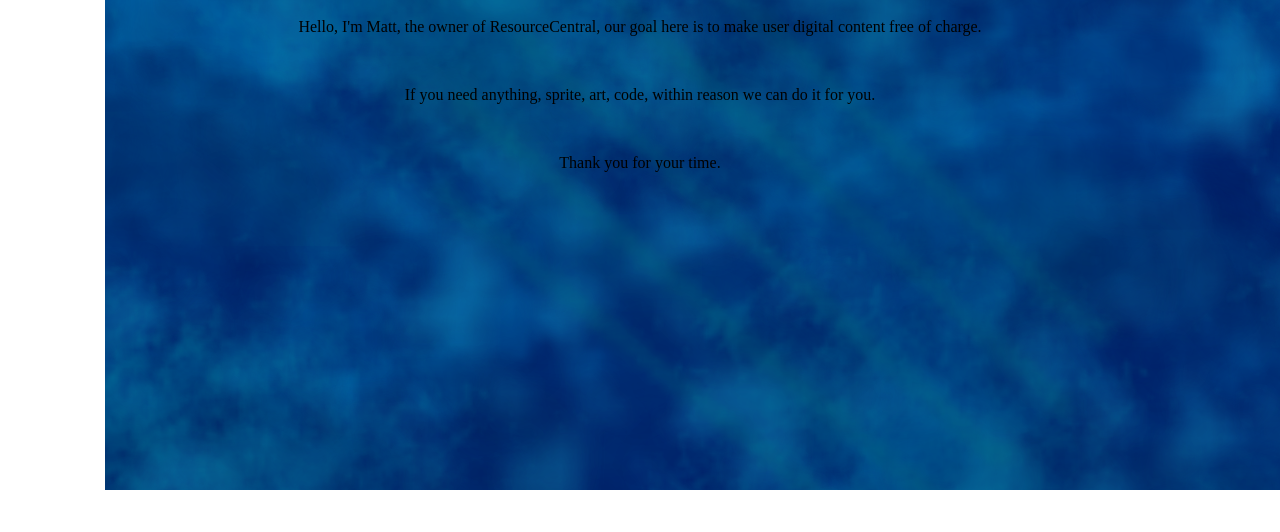
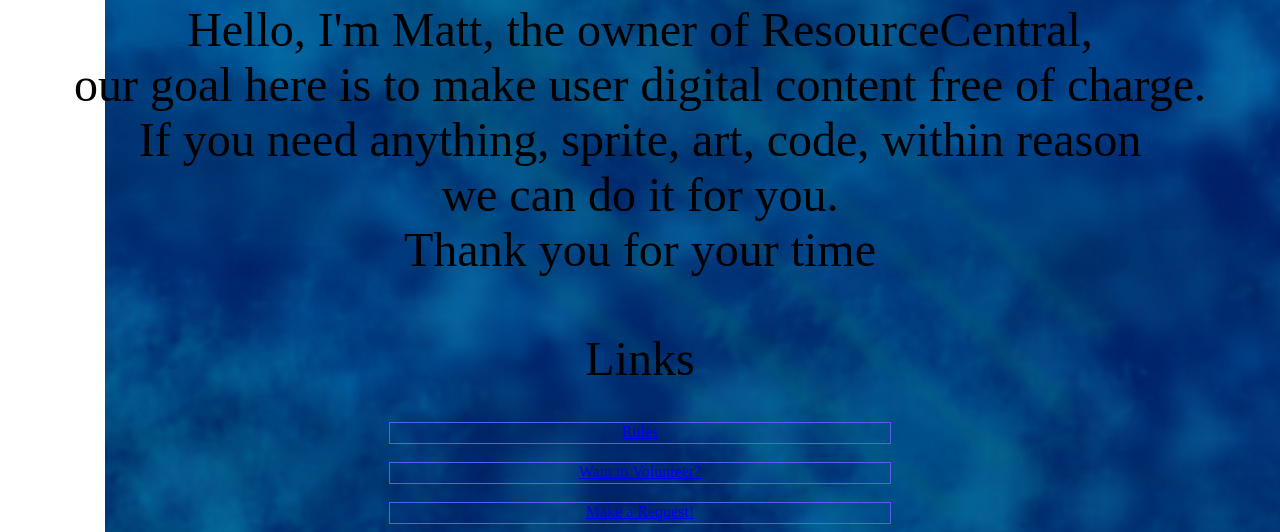
Before and after one commit to mattsmithdw2/Resourcecentral, a plain HTML site: page index.html in a window 1280 px wide. Shown: the part 310-842 px from the top of the page. Before the commit the page ends 800 px from the top, so only its background shows below. Drawn offline with Linux system fonts and the light colour scheme.

Commit message:
BUCKET OF CHANGES!

```diff
--- a/index.html
+++ b/index.html
@@ -15,11 +15,20 @@ body {
   </head>
   <body>
 	<center>
-		<p>Hello, I'm Matt, the owner of ResourceCentral, our goal here is to make user digital content free of charge.<p>
+		<font size = 30>Hello, I'm Matt, the owner of ResourceCentral,<br> our goal here is to make user digital content free of charge.<br>If you need anything, sprite, art, code, within reason<br> we can do it for you.<br>	Thank you for your time</font>
+
 		<br>
-		<p>If you need anything, sprite, art, code, within reason we can do it for you.</p>
 		<br>
-		<p> 	Thank you for your time.</p>
+		<br>
+		<br>
+		<center><font size = 40>Links</font></center>
+		<br>
+		<br>
+		<div style="width:500px;height:20px;border:1px solid #595FED;"><a href=rules.html>Rules</a></div>
+		<br>
+		<div style="width:500px;height:20px;border:1px solid #595FED;"><a href=volunteer.html>Want to Volunteer?</a></div>
+		<br>
+		<div style="width:500px;height:20px;border:1px solid #595FED;"><a href=request.html>Make a Request!</a></div>
 	</center>
   </body>
 </html>
```
Also changed, not shown: request.html (added), rules.html (added), volunteer.html (added).
